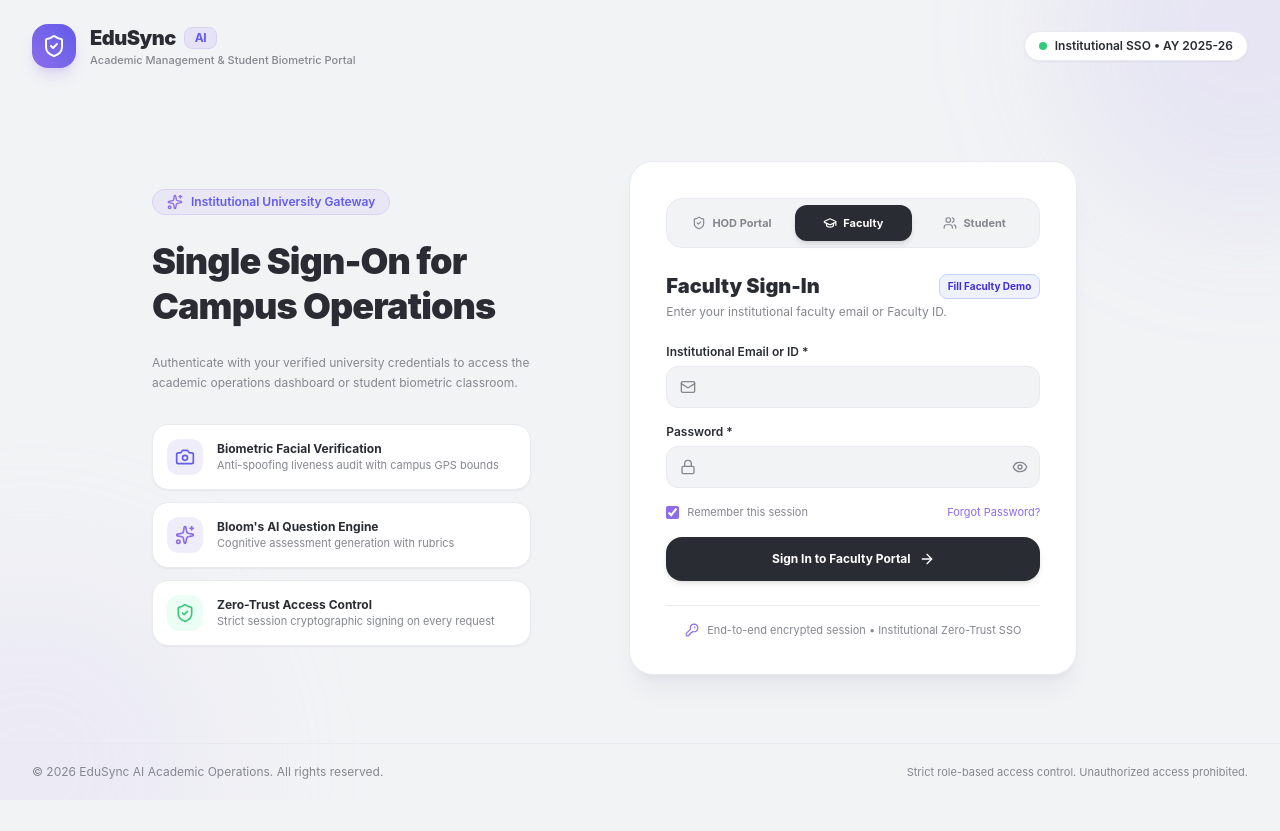
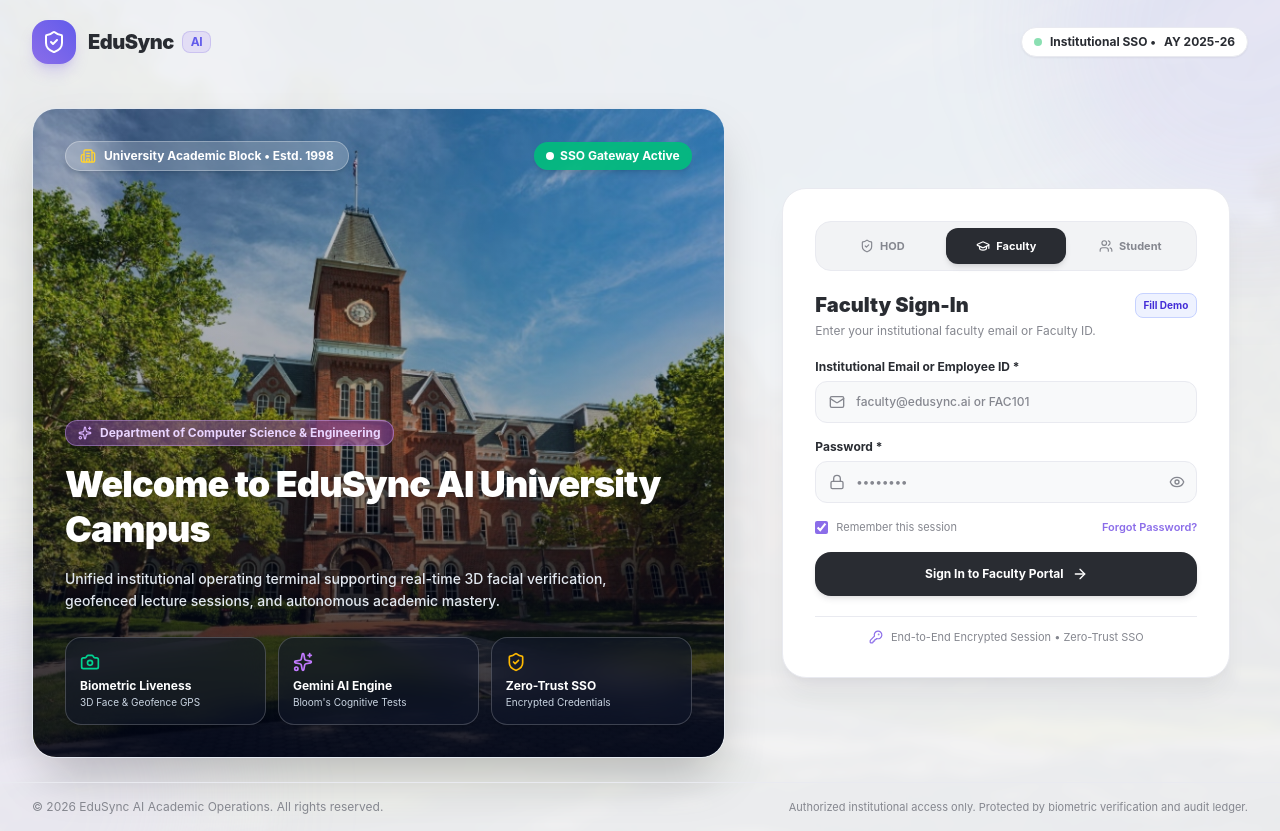
Before and after one commit to jaideepbokka/EDU-SYNC-AI, a Next.js app: page / in a window 1280 px wide. Before the commit the page ends 800 px from the top, so only its background shows below. Built offline with nearby package versions, Linux system fonts and the light colour scheme.

Commit message:
feat(ui): add high-resolution university campus clock tower image to starting login page with optimized mobile phone view

```diff
--- a/src/app/LoginDashboardClient.tsx
+++ b/src/app/LoginDashboardClient.tsx
@@ -13,9 +13,10 @@ import {
   ArrowRight,
   Sparkles,
   Camera,
-  CheckCircle2,
   AlertTriangle,
   KeyRound,
+  Building2,
+  CheckCircle2,
 } from 'lucide-react'
 
 interface LoginDashboardClientProps {
@@ -96,89 +97,159 @@ export function LoginDashboardClient({
   }
 
   return (
-    <div className="relative min-h-screen bg-[#F2F3F5] text-[#292C32] flex flex-col justify-between overflow-hidden selection:bg-[#8B6DE9] selection:text-white">
-      {/* Ambient background decoration */}
+    <div className="relative min-h-screen bg-[#F2F3F5] text-[#292C32] flex flex-col justify-between overflow-x-hidden selection:bg-[#8B6DE9] selection:text-white">
+      {/* Ambient background decoration with subtle image blend */}
       <div className="absolute inset-0 z-0 pointer-events-none overflow-hidden">
+        <img
+          src="/campus-hero.jpg"
+          alt="Campus Ambient Background"
+          className="w-full h-full object-cover opacity-[0.035] filter blur-xs scale-105"
+        />
         <div className="absolute -top-40 -right-40 w-96 h-96 rounded-full bg-[#A99AE8]/15 blur-3xl" />
         <div className="absolute -bottom-40 -left-40 w-96 h-96 rounded-full bg-[#D9D1F5]/25 blur-3xl" />
       </div>
 
       {/* Top Global Bar */}
-      <header className="relative z-10 w-full max-w-7xl mx-auto px-4 sm:px-6 lg:px-8 py-6 flex items-center justify-between">
-        <div className="flex items-center gap-3.5">
-          <div className="w-11 h-11 rounded-2xl bg-gradient-to-tr from-[#8B6DE9] to-[#625BEB] flex items-center justify-center text-white font-bold shadow-lg shadow-[#8B6DE9]/20">
-            <ShieldCheck className="w-6 h-6" />
+      <header className="relative z-10 w-full max-w-7xl mx-auto px-4 sm:px-6 lg:px-8 py-4 sm:py-5 flex items-center justify-between">
+        <div className="flex items-center gap-3">
+          <div className="w-10 h-10 sm:w-11 sm:h-11 rounded-2xl bg-gradient-to-tr from-[#8B6DE9] to-[#625BEB] flex items-center justify-center text-white font-bold shadow-lg shadow-[#8B6DE9]/25">
+            <ShieldCheck className="w-5 h-5 sm:w-6 sm:h-6" />
           </div>
           <div>
-            <span className="text-xl font-black tracking-tight text-[#292C32] flex items-center gap-2">
-              EduSync <span className="text-xs px-2.5 py-0.5 rounded-lg bg-[#D9D1F5]/50 text-[#625BEB] font-bold border border-[#D9D1F5]">AI</span>
+            <span className="text-lg sm:text-xl font-black tracking-tight text-[#292C32] flex items-center gap-2">
+              EduSync <span className="text-[11px] sm:text-xs px-2 py-0.5 rounded-lg bg-[#D9D1F5]/60 text-[#625BEB] font-bold border border-[#A99AE8]/40">AI</span>
             </span>
-            <p className="text-[11px] text-[#85878F] font-medium">Academic Management & Student Biometric Portal</p>
+            <p className="text-[10px] sm:text-[11px] text-[#85878F] font-medium hidden xs:block">
+              Academic Management & Student Biometric Portal
+            </p>
           </div>
         </div>
 
-        <div className="hidden sm:flex items-center gap-2 text-xs font-semibold px-3.5 py-1.5 rounded-full bg-white border border-[#E9EAF0] shadow-xs text-[#292C32]">
+        <div className="flex items-center gap-2 text-xs font-bold px-3 py-1.5 rounded-full bg-white border border-[#E9EAF0] shadow-xs text-[#292C32]">
           <span className="w-2 h-2 rounded-full bg-[#35C979] animate-pulse" />
-          <span>Institutional SSO • AY 2025-26</span>
+          <span className="hidden sm:inline">Institutional SSO •</span>
+          <span>AY 2025-26</span>
         </div>
       </header>
 
-      {/* Centerpiece: Dual Login Dashboard */}
-      <main className="relative z-10 w-full max-w-5xl mx-auto px-4 sm:px-6 py-8 flex flex-col items-center justify-center my-auto">
-        <div className="w-full grid grid-cols-1 lg:grid-cols-12 gap-8 lg:gap-12 items-center">
-          {/* Left Column: Visual System Highlights */}
-          <div className="lg:col-span-5 space-y-6 text-left hidden lg:block">
-            <div className="inline-flex items-center gap-2 px-3.5 py-1 rounded-full bg-[#D9D1F5]/40 border border-[#D9D1F5] text-[#625BEB] text-xs font-semibold">
-              <Sparkles className="w-4 h-4 text-[#8B6DE9]" />
-              <span>Institutional University Gateway</span>
+      {/* Main Container: Split Desktop & Clean Mobile Presentation */}
+      <main className="relative z-10 w-full max-w-7xl mx-auto px-4 sm:px-6 lg:px-8 py-4 sm:py-6 flex flex-col justify-center my-auto">
+        <div className="w-full grid grid-cols-1 lg:grid-cols-12 gap-6 lg:gap-8 xl:gap-10 items-stretch">
+
+          {/* ============================================================ */}
+          {/* MOBILE PHONE VIEW: Clean, Sharp & Vivid Campus Hero Card     */}
+          {/* Visible on mobile / phone screens (< lg), hidden on desktop   */}
+          {/* ============================================================ */}
+          <div className="lg:hidden w-full max-w-md mx-auto">
+            <div className="relative w-full h-52 sm:h-64 rounded-3xl overflow-hidden shadow-xl border border-slate-200/80 group">
+              <img
+                src="/campus-hero.jpg"
+                alt="EduSync University Campus Clock Tower"
+                className="w-full h-full object-cover object-[center_32%]"
+                loading="eager"
+                fetchPriority="high"
+              />
+              <div className="absolute inset-0 bg-gradient-to-t from-slate-950/85 via-slate-900/25 to-black/20" />
+
+              {/* Top Badges */}
+              <div className="absolute top-3 left-3.5 right-3.5 flex items-center justify-between">
+                <span className="inline-flex items-center gap-1.5 px-2.5 py-1 rounded-full bg-white/95 backdrop-blur-md text-[#292C32] text-[10px] font-black shadow-md">
+                  <span className="w-2 h-2 rounded-full bg-emerald-500 animate-pulse" />
+                  Campus Portal Live
+                </span>
+                <span className="px-2.5 py-1 rounded-full bg-slate-900/80 backdrop-blur-md text-white text-[10px] font-bold border border-white/20 shadow-xs">
+                  AY 2025-26
+                </span>
+              </div>
+
+              {/* Bottom Campus Title Banner */}
+              <div className="absolute bottom-3 left-4 right-4 text-white">
+                <div className="inline-flex items-center gap-1.5 px-2 py-0.5 rounded-md bg-[#8B6DE9]/80 backdrop-blur-md text-white text-[9px] font-black mb-1 border border-white/20">
+                  <Building2 className="w-3 h-3 text-amber-200" />
+                  <span>Main University Building</span>
+                </div>
+                <h2 className="text-base sm:text-lg font-black tracking-tight text-white drop-shadow-md leading-tight">
+                  Department of Computer Science & Engineering
+                </h2>
+                <p className="text-[11px] text-slate-200 font-medium drop-shadow-xs mt-0.5">
+                  Single Sign-On for Students, Faculty & Leadership
+                </p>
+              </div>
+            </div>
+          </div>
+
+          {/* ============================================================ */}
+          {/* DESKTOP VIEW: High-Resolution Immersive Campus Showcase     */}
+          {/* Hidden on mobile, visible on desktop / large displays        */}
+          {/* ============================================================ */}
+          <div className="lg:col-span-7 xl:col-span-7 hidden lg:flex flex-col justify-between relative h-[650px] rounded-3xl overflow-hidden shadow-2xl border border-slate-200/80 p-8 text-white group">
+            <img
+              src="/campus-hero.jpg"
+              alt="EduSync University Clock Tower Campus"
+              className="absolute inset-0 w-full h-full object-cover object-[center_34%] transition-transform duration-1000 group-hover:scale-105"
+              loading="eager"
+              fetchPriority="high"
+            />
+            {/* Elegant contrast scrim that keeps architecture crisp */}
+            <div className="absolute inset-0 bg-gradient-to-t from-slate-950/90 via-slate-950/35 to-slate-950/25" />
+
+            {/* Top Showcase Bar */}
+            <div className="relative z-10 flex items-center justify-between">
+              <div className="inline-flex items-center gap-2 px-3.5 py-1.5 rounded-full bg-white/20 backdrop-blur-md text-white text-xs font-bold border border-white/30 shadow-md">
+                <Building2 className="w-4 h-4 text-amber-300" />
+                <span>University Academic Block • Estd. 1998</span>
+              </div>
+
+              <span className="inline-flex items-center gap-1.5 px-3 py-1.5 rounded-full bg-emerald-500/90 backdrop-blur-md text-white text-xs font-bold shadow-md">
+                <span className="w-2 h-2 rounded-full bg-white animate-pulse" />
+                SSO Gateway Active
+              </span>
             </div>
 
-            <h1 className="text-3xl sm:text-4xl font-black text-[#292C32] leading-tight tracking-tight">
-              Single Sign-On for Campus Operations
-            </h1>
-
-            <p className="text-xs text-[#85878F] leading-relaxed">
-              Authenticate with your verified university credentials to access the academic operations dashboard or student biometric classroom.
-            </p>
-
-            {/* Feature Cards */}
-            <div className="space-y-3 pt-2">
-              <div className="p-3.5 rounded-2xl bg-white border border-[#E9EAF0] flex items-center gap-3.5 shadow-xs">
-                <div className="p-2 rounded-xl bg-[#D9D1F5]/40 text-[#625BEB]">
-                  <Camera className="w-5 h-5" />
-                </div>
-                <div>
-                  <h4 className="text-xs font-bold text-[#292C32]">Biometric Facial Verification</h4>
-                  <p className="text-[11px] text-[#85878F]">Anti-spoofing liveness audit with campus GPS bounds</p>
-                </div>
+            {/* Bottom Content Area */}
+            <div className="relative z-10 space-y-4">
+              <div className="inline-flex items-center gap-2 px-3 py-1 rounded-xl bg-purple-500/30 backdrop-blur-md border border-purple-300/40 text-purple-200 text-xs font-bold">
+                <Sparkles className="w-3.5 h-3.5 text-purple-300" />
+                <span>Department of Computer Science & Engineering</span>
               </div>
 
-              <div className="p-3.5 rounded-2xl bg-white border border-[#E9EAF0] flex items-center gap-3.5 shadow-xs">
-                <div className="p-2 rounded-xl bg-[#D9D1F5]/40 text-[#8B6DE9]">
-                  <Sparkles className="w-5 h-5" />
+              <h1 className="text-3xl xl:text-4xl font-black text-white leading-tight tracking-tight drop-shadow-md">
+                Welcome to EduSync AI University Campus
+              </h1>
+
+              <p className="text-xs sm:text-sm text-slate-200 leading-relaxed max-w-xl drop-shadow-sm font-medium">
+                Unified institutional operating terminal supporting real-time 3D facial verification, geofenced lecture sessions, and autonomous academic mastery.
+              </p>
+
+              {/* 3 Frosted Feature Badges */}
+              <div className="grid grid-cols-3 gap-3 pt-2">
+                <div className="p-3.5 rounded-2xl bg-slate-900/60 backdrop-blur-md border border-white/20 shadow-md">
+                  <Camera className="w-5 h-5 text-emerald-400 mb-1.5" />
+                  <p className="text-xs font-bold text-white leading-tight">Biometric Liveness</p>
+                  <p className="text-[10px] text-slate-300 mt-0.5">3D Face & Geofence GPS</p>
                 </div>
-                <div>
-                  <h4 className="text-xs font-bold text-[#292C32]">Bloom's AI Question Engine</h4>
-                  <p className="text-[11px] text-[#85878F]">Cognitive assessment generation with rubrics</p>
+
+                <div className="p-3.5 rounded-2xl bg-slate-900/60 backdrop-blur-md border border-white/20 shadow-md">
+                  <Sparkles className="w-5 h-5 text-purple-400 mb-1.5" />
+                  <p className="text-xs font-bold text-white leading-tight">Gemini AI Engine</p>
+                  <p className="text-[10px] text-slate-300 mt-0.5">Bloom's Cognitive Tests</p>
                 </div>
-              </div>
 
-              <div className="p-3.5 rounded-2xl bg-white border border-[#E9EAF0] flex items-center gap-3.5 shadow-xs">
-                <div className="p-2 rounded-xl bg-emerald-50 text-[#35C979]">
-                  <ShieldCheck className="w-5 h-5" />
-                </div>
-                <div>
-                  <h4 className="text-xs font-bold text-[#292C32]">Zero-Trust Access Control</h4>
-                  <p className="text-[11px] text-[#85878F]">Strict session cryptographic signing on every request</p>
+                <div className="p-3.5 rounded-2xl bg-slate-900/60 backdrop-blur-md border border-white/20 shadow-md">
+                  <ShieldCheck className="w-5 h-5 text-amber-400 mb-1.5" />
+                  <p className="text-xs font-bold text-white leading-tight">Zero-Trust SSO</p>
+                  <p className="text-[10px] text-slate-300 mt-0.5">Encrypted Credentials</p>
                 </div>
               </div>
             </div>
           </div>
 
-          {/* Right Column: Clean White Login Card */}
-          <div className="lg:col-span-7 w-full max-w-md mx-auto">
-            <div className="rounded-3xl bg-white border border-[#E9EAF0] p-7 sm:p-9 shadow-xl shadow-[#292C32]/5 space-y-6">
-              {/* Tab Selector */}
+          {/* ============================================================ */}
+          {/* RIGHT / MAIN: Clean, Polished White Login Card               */}
+          {/* ============================================================ */}
+          <div className="lg:col-span-5 xl:col-span-5 w-full max-w-md mx-auto flex flex-col justify-center">
+            <div className="rounded-3xl bg-white border border-[#E9EAF0] p-6 sm:p-8 shadow-xl shadow-[#292C32]/5 space-y-5">
+              {/* Role Switcher Tabs */}
               <div className="flex rounded-2xl bg-[#F2F3F5] p-1.5 border border-[#E9EAF0] gap-1">
                 <button
                   type="button"
@@ -195,7 +266,7 @@ export function LoginDashboardClient({
                   }`}
                 >
                   <ShieldCheck className="w-3.5 h-3.5" />
-                  <span>HOD Portal</span>
+                  <span>HOD</span>
                 </button>
 
                 <button
@@ -235,49 +306,50 @@ export function LoginDashboardClient({
                 </button>
               </div>
 
-              {/* Header Title & Demo Helper */}
+              {/* Portal Header & Demo Fill Shortcut */}
               <div>
-                <div className="flex items-center justify-between">
-                  <h2 className="text-xl font-black text-[#292C32]">
-                    {activeTab === 'HOD' ? 'HOD Department Login' : activeTab === 'FACULTY' ? 'Faculty Sign-In' : 'Student Sign-In'}
+                <div className="flex items-center justify-between gap-2">
+                  <h2 className="text-lg sm:text-xl font-black text-[#292C32]">
+                    {activeTab === 'HOD' ? 'HOD Department Terminal' : activeTab === 'FACULTY' ? 'Faculty Sign-In' : 'Student Portal Sign-In'}
                   </h2>
                   {activeTab === 'HOD' && (
                     <button
                       type="button"
                       onClick={fillHodDemo}
-                      className="text-[10px] font-bold px-2 py-1 rounded-lg bg-teal-50 text-teal-700 border border-teal-200 hover:bg-teal-100 transition-colors cursor-pointer"
+                      className="text-[10px] font-bold px-2 py-1 rounded-lg bg-teal-50 text-teal-700 border border-teal-200 hover:bg-teal-100 transition-colors cursor-pointer shrink-0"
                     >
-                      Fill HOD Demo
+                      Fill Demo
                     </button>
                   )}
                   {activeTab === 'STUDENT' && (
                     <button
                       type="button"
                       onClick={fillStudentDemo}
-                      className="text-[10px] font-bold px-2 py-1 rounded-lg bg-purple-50 text-purple-700 border border-purple-200 hover:bg-purple-100 transition-colors cursor-pointer"
+                      className="text-[10px] font-bold px-2 py-1 rounded-lg bg-purple-50 text-purple-700 border border-purple-200 hover:bg-purple-100 transition-colors cursor-pointer shrink-0"
                     >
-                      Demo: Bokka Jaideep (24221A0519)
+                      Demo: Jaideep
                     </button>
                   )}
                   {activeTab === 'FACULTY' && (
                     <button
                       type="button"
                       onClick={fillFacultyDemo}
-                      className="text-[10px] font-bold px-2 py-1 rounded-lg bg-indigo-50 text-indigo-700 border border-indigo-200 hover:bg-indigo-100 transition-colors cursor-pointer"
+                      className="text-[10px] font-bold px-2 py-1 rounded-lg bg-indigo-50 text-indigo-700 border border-indigo-200 hover:bg-indigo-100 transition-colors cursor-pointer shrink-0"
                     >
-                      Fill Faculty Demo
+                      Fill Demo
                     </button>
                   )}
                 </div>
                 <p className="text-xs text-[#85878F] mt-1">
                   {activeTab === 'HOD'
-                    ? 'Use HODCSE001@gmail.com with pass HOD001 to access EduSync AI HOD Portal.'
+                    ? 'Official HOD credential access for Computer Science & Engineering.'
                     : activeTab === 'FACULTY'
                     ? 'Enter your institutional faculty email or Faculty ID.'
-                    : 'Enter your student email or Roll Number.'}
+                    : 'Enter your registered Roll Number (e.g., 24221A0519) or email.'}
                 </p>
               </div>
 
+              {/* Error Alert */}
               {error && (
                 <div className="p-3.5 rounded-2xl bg-rose-50 text-rose-700 border border-rose-200 text-xs flex items-center gap-2.5 animate-in fade-in">
                   <AlertTriangle className="w-4 h-4 shrink-0 text-rose-600" />
@@ -285,11 +357,11 @@ export function LoginDashboardClient({
                 </div>
               )}
 
-              {/* Login Form */}
+              {/* Sign-In Form */}
               <form onSubmit={handleSubmit} className="space-y-4">
                 <div>
-                  <label className="block text-xs font-semibold text-[#292C32] mb-1.5">
-                    Institutional Email or ID *
+                  <label className="block text-xs font-bold text-[#292C32] mb-1.5">
+                    {activeTab === 'STUDENT' ? 'Roll No or Institutional Email *' : 'Institutional Email or Employee ID *'}
                   </label>
                   <div className="relative">
                     <Mail className="absolute left-3.5 top-1/2 -translate-y-1/2 w-4 h-4 text-[#85878F]" />
@@ -298,14 +370,14 @@ export function LoginDashboardClient({
                       required
                       value={email}
                       onChange={(e) => setEmail(e.target.value)}
-                      placeholder=""
-                      className="w-full pl-10 pr-4 py-3 text-xs rounded-xl border border-[#E9EAF0] bg-[#F2F3F5] text-[#292C32] placeholder:text-[#85878F] focus:outline-hidden focus:border-[#8B6DE9] focus:bg-white focus:ring-2 focus:ring-[#8B6DE9]/20 transition-all"
+                      placeholder={activeTab === 'STUDENT' ? '24221A0519 or student email' : 'faculty@edusync.ai or FAC101'}
+                      className="w-full pl-10 pr-4 py-3 text-xs rounded-xl border border-[#E9EAF0] bg-[#F8F9FA] text-[#292C32] placeholder:text-[#85878F] focus:outline-hidden focus:border-[#8B6DE9] focus:bg-white focus:ring-2 focus:ring-[#8B6DE9]/20 transition-all font-medium"
                     />
                   </div>
                 </div>
 
                 <div>
-                  <label className="block text-xs font-semibold text-[#292C32] mb-1.5">
+                  <label className="block text-xs font-bold text-[#292C32] mb-1.5">
                     Password *
                   </label>
                   <div className="relative">
@@ -315,8 +387,8 @@ export function LoginDashboardClient({
                       required
                       value={password}
                       onChange={(e) => setPassword(e.target.value)}
-                      placeholder=""
-                      className="w-full pl-10 pr-10 py-3 text-xs rounded-xl border border-[#E9EAF0] bg-[#F2F3F5] text-[#292C32] placeholder:text-[#85878F] focus:outline-hidden focus:border-[#8B6DE9] focus:bg-white focus:ring-2 focus:ring-[#8B6DE9]/20 transition-all"
+                      placeholder="••••••••"
+                      className="w-full pl-10 pr-10 py-3 text-xs rounded-xl border border-[#E9EAF0] bg-[#F8F9FA] text-[#292C32] placeholder:text-[#85878F] focus:outline-hidden focus:border-[#8B6DE9] focus:bg-white focus:ring-2 focus:ring-[#8B6DE9]/20 transition-all font-medium"
                     />
                     <button
                       type="button"
@@ -329,15 +401,15 @@ export function LoginDashboardClient({
                 </div>
 
                 <div className="flex items-center justify-between text-[11px] text-[#85878F]">
-                  <label className="flex items-center gap-2 cursor-pointer">
+                  <label className="flex items-center gap-2 cursor-pointer select-none">
                     <input
                       type="checkbox"
                       defaultChecked
-                      className="accent-[#8B6DE9] rounded-sm"
+                      className="accent-[#8B6DE9] rounded-sm cursor-pointer"
                     />
                     <span>Remember this session</span>
                   </label>
-                  <span className="text-[#8B6DE9] hover:underline cursor-pointer">
+                  <span className="text-[#8B6DE9] hover:underline cursor-pointer font-semibold">
                     Forgot Password?
                   </span>
                 </div>
@@ -345,7 +417,7 @@ export function LoginDashboardClient({
                 <button
                   type="submit"
                   disabled={loading}
-                  className="w-full py-3.5 rounded-2xl text-xs font-bold text-white bg-[#292C32] hover:bg-[#1E2024] active:scale-[0.99] shadow-md shadow-[#292C32]/10 flex items-center justify-center gap-2 transition-all disabled:opacity-50 cursor-pointer"
+                  className="w-full py-3.5 rounded-2xl text-xs font-bold text-white bg-[#292C32] hover:bg-[#1E2024] active:scale-[0.98] shadow-md shadow-[#292C32]/10 flex items-center justify-center gap-2 transition-all disabled:opacity-50 cursor-pointer"
                 >
                   {loading ? (
                     <span>Verifying Credentials...</span>
@@ -364,21 +436,21 @@ export function LoginDashboardClient({
                 </button>
               </form>
 
-              {/* Clean Footer Notice */}
-              <div className="pt-4 border-t border-[#E9EAF0] flex items-center justify-center gap-2 text-[11px] text-[#85878F]">
+              {/* Security Badge */}
+              <div className="pt-3 border-t border-[#E9EAF0] flex items-center justify-center gap-2 text-[11px] text-[#85878F]">
                 <KeyRound className="w-3.5 h-3.5 text-[#8B6DE9]" />
-                <span>End-to-end encrypted session • Institutional Zero-Trust SSO</span>
+                <span>End-to-End Encrypted Session • Zero-Trust SSO</span>
               </div>
             </div>
           </div>
         </div>
       </main>
 
-      {/* Bottom Footer */}
-      <footer className="relative z-10 w-full max-w-7xl mx-auto px-4 sm:px-6 lg:px-8 py-5 flex flex-col sm:flex-row items-center justify-between gap-2 text-xs text-[#85878F] border-t border-[#E9EAF0]">
+      {/* Bottom Global Footer */}
+      <footer className="relative z-10 w-full max-w-7xl mx-auto px-4 sm:px-6 lg:px-8 py-4 flex flex-col sm:flex-row items-center justify-between gap-2 text-xs text-[#85878F] border-t border-[#E9EAF0]">
         <p>© 2026 EduSync AI Academic Operations. All rights reserved.</p>
         <p className="text-[11px] text-[#85878F]">
-          Strict role-based access control. Unauthorized access prohibited.
+          Authorized institutional access only. Protected by biometric verification and audit ledger.
         </p>
       </footer>
     </div>
--- a/src/lib/prisma.ts
+++ b/src/lib/prisma.ts
@@ -18,7 +18,7 @@ export const prisma =
   new PrismaClient({
     datasources: {
       db: {
-        url: dbUrl,
+        url: process.env.DATABASE_URL,
       },
     },
     log: process.env.NODE_ENV === 'development' ? ['error', 'warn'] : ['error'],
```
Also changed, not shown: public/campus-hero.jpg (added), public/images/campus-hero.jpg (added).
